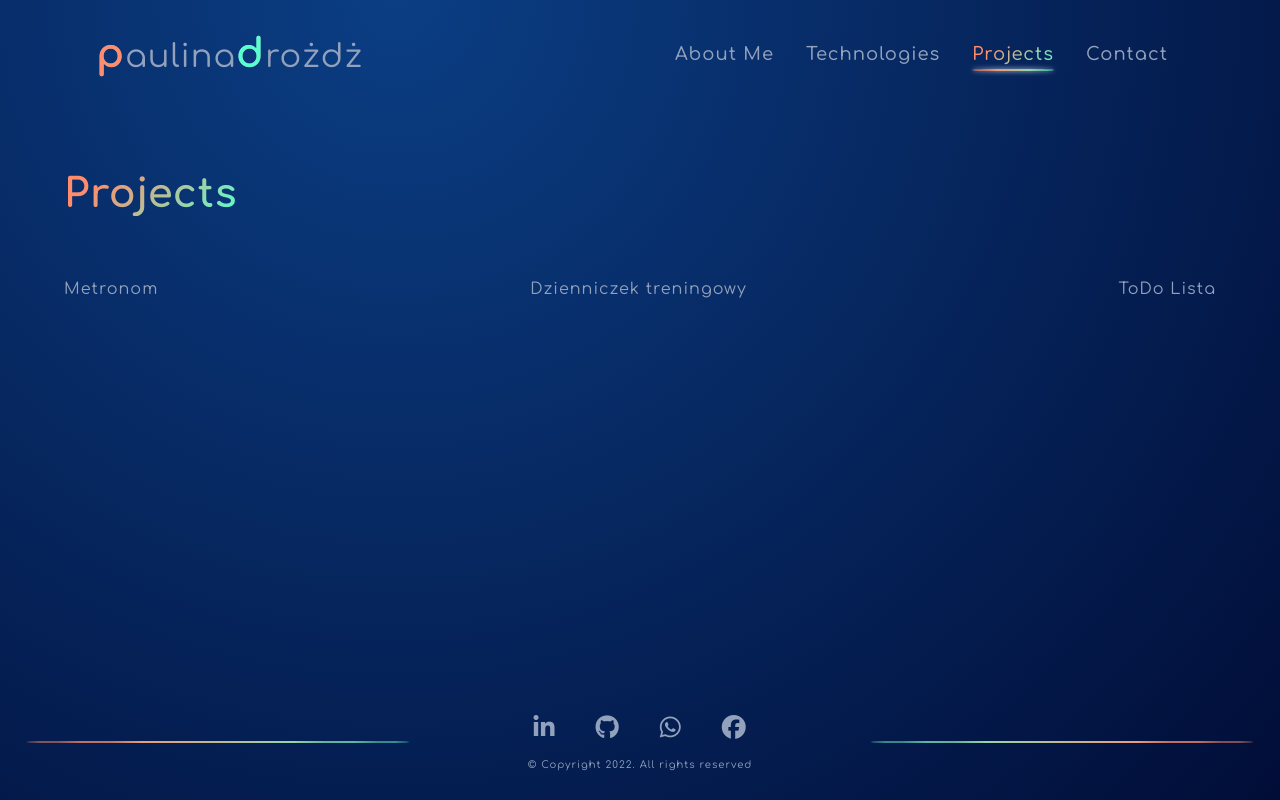
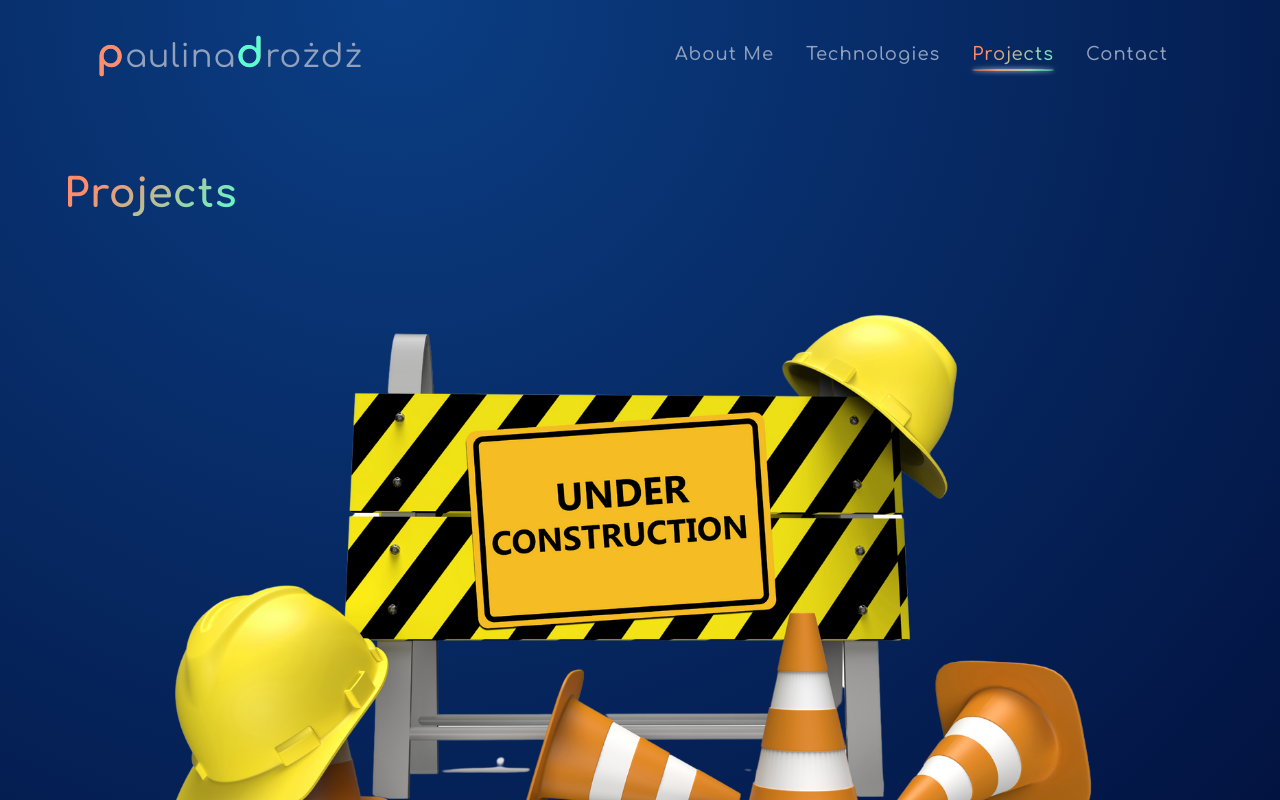
Before and after one commit to Paulina594/Portfolio, a React (Create React App) app: page /projects in a window 1280 px wide. Shown: the top 800 px of the page. Built offline with nearby package versions, Linux system fonts and the light colour scheme.

Commit message:
projects-page temporarily filled with under construction placeholder

```diff
--- a/src/pages/contactPage/ContactPage.scss
+++ b/src/pages/contactPage/ContactPage.scss
@@ -19,8 +19,6 @@
       padding-bottom: 20px;
       justify-content: center;
       width: 100%;
-    }
-    @media screen and (max-width: 1200px) {
       padding-left: 0;
       padding-right: 0;
     }
@@ -64,13 +62,12 @@
       padding-right: 0;
       justify-content: center;
       width: 100%;
-    }
-    @media screen and (max-width: 992px) {
-      padding-left: 0;
-      padding-right: 0;
+      flex-basis: 100%;
     }
 
+
     form {
+      width: 100%;
       input {
         width: 100%;
       }
--- a/src/pages/contactPage/ContactPage.tsx
+++ b/src/pages/contactPage/ContactPage.tsx
@@ -40,7 +40,7 @@ export const ContactPage = () => {
                 <input type="email" placeholder="E-mail" />
               </label>
               <label htmlFor="message">
-                <textarea placeholder="Message" rows={20} cols={80} />
+                <textarea placeholder="Message" rows={20} />
               </label>
               <button className="send" type="submit">
                 Send
--- a/src/pages/projectsPage/ProjectsPage.scss
+++ b/src/pages/projectsPage/ProjectsPage.scss
@@ -5,3 +5,8 @@
     align-items: center;
     width: 100%;
 }
+
+img.construction {
+    display: flex;
+    margin: 0 auto;
+}
--- a/src/pages/projectsPage/ProjectsPage.tsx
+++ b/src/pages/projectsPage/ProjectsPage.tsx
@@ -1,5 +1,7 @@
 import React from "react";
-import { ProjectCard } from "../../components/projectCard/ProjectCard";
+// import { ProjectCard } from "../../components/projectCard/ProjectCard";
+
+import img3 from "../../assets/images/construction.png";
 
 import "./ProjectsPage.scss";
 
@@ -10,12 +12,7 @@ export const ProjectsPage = () => {
         <h1 className="gradient-text">Projects</h1>
       </div>
       <div className="container">
-        <div className="row projects-description"></div>
-        <div className="row projects">
-          {<ProjectCard name="Metronom" />}
-          {<ProjectCard name="Dzienniczek treningowy" />}
-          {<ProjectCard name="ToDo Lista" />}
-        </div>
+        <img className="construction" src={img3} alt="" />
       </div>
     </>
   );
```
Also changed, not shown: src/assets/images/construction.png (added).
